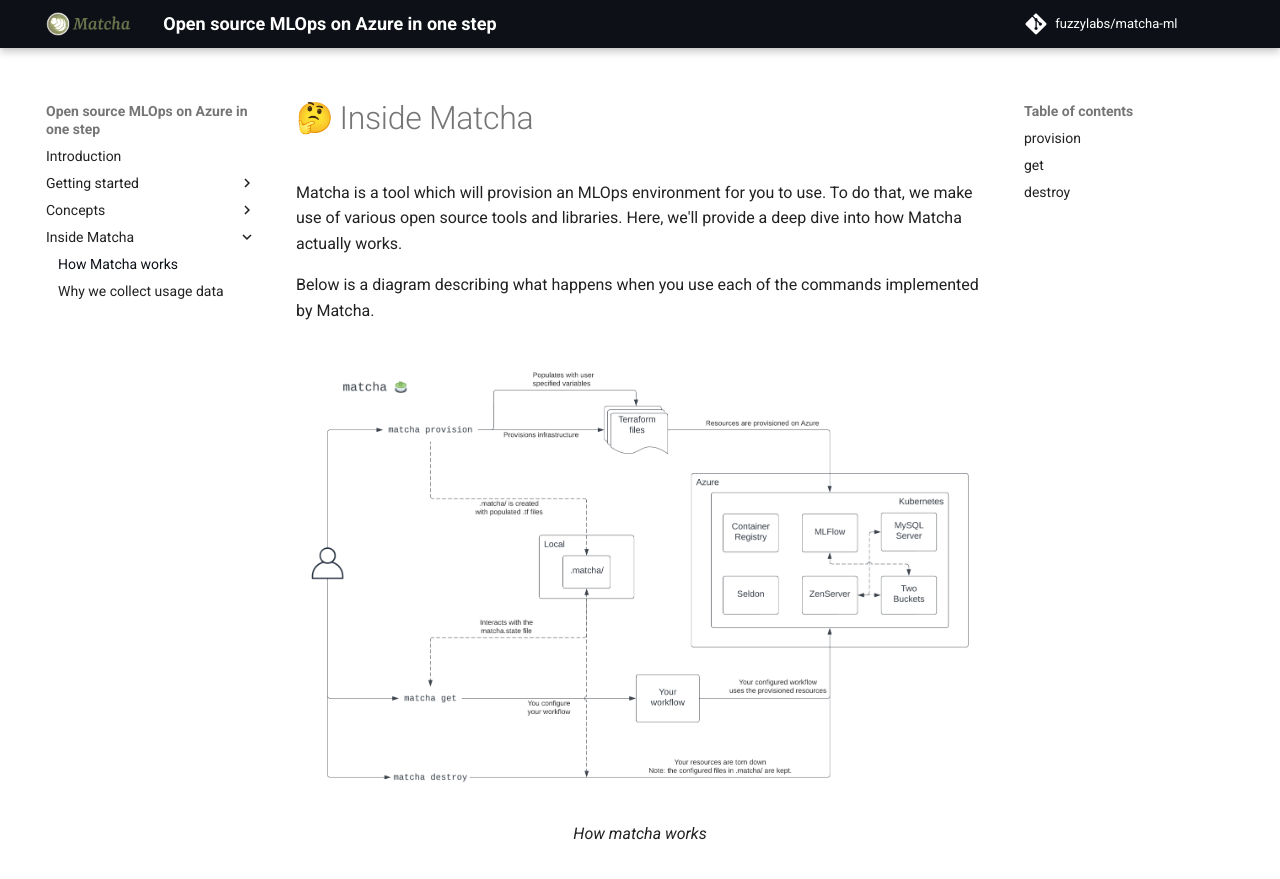
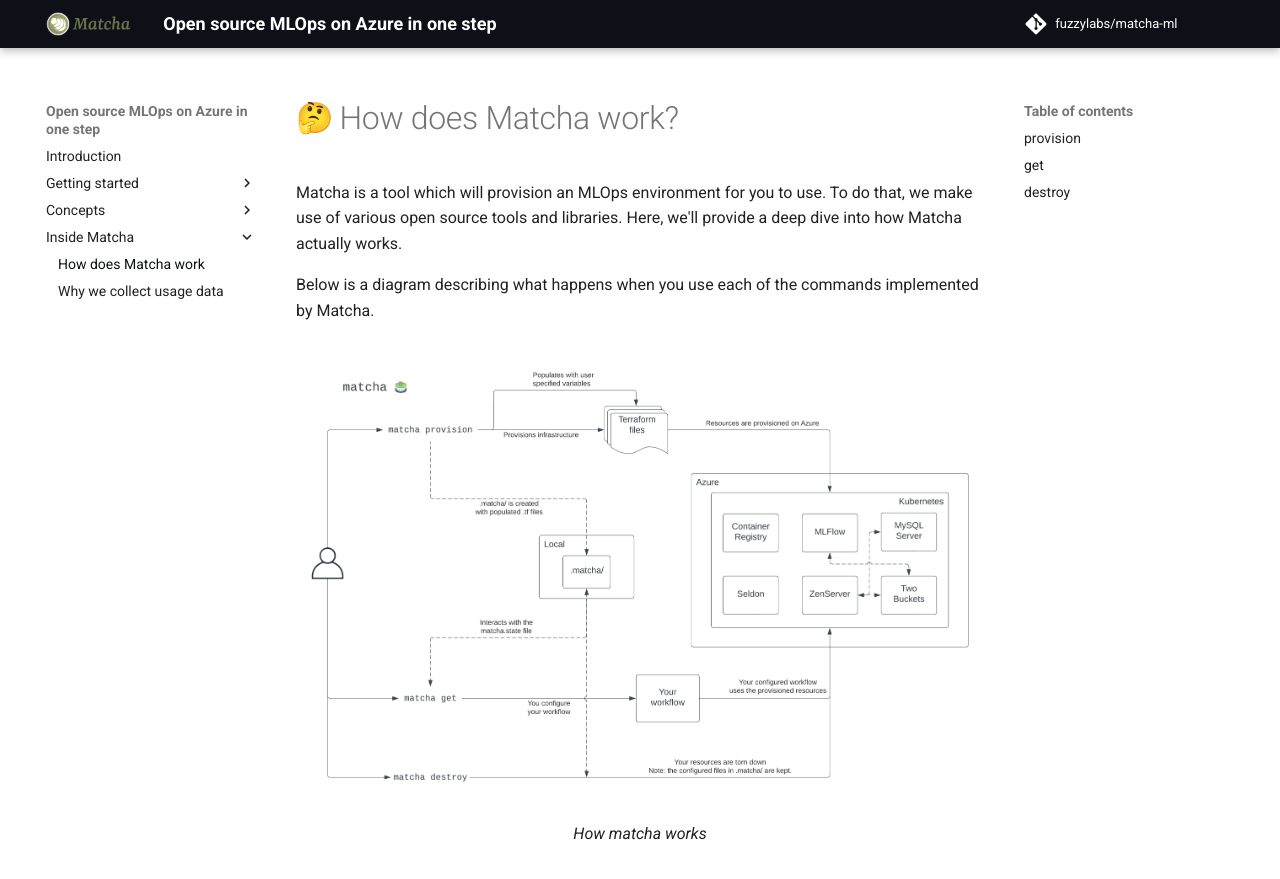
Before and after one commit to fuzzylabs/matcha, an MkDocs documentation site: the page built from docs/inside-matcha.md, in a window 1280 px wide and 900 px high. Shown: the top 879 px of the window. Built offline with MkDocs 1.6.1 and Material for MkDocs 9.7.7, drawn with Linux system fonts in a browser that asks for light colours; emoji names are drawn with the system emoji font; comment, search, counter and statistics services are not loaded.

Commit message:
Update inside matcha title

```diff
--- a/docs/inside-matcha.md
+++ b/docs/inside-matcha.md
@@ -1,4 +1,4 @@
-# :thinking: Inside Matcha
+# :thinking: How does Matcha work?
 
 Matcha is a tool which will provision an MLOps environment for you to use. To do that, we make use of various open source tools and libraries. Here, we'll provide a deep dive into how Matcha actually works.
 
--- a/mkdocs.yml
+++ b/mkdocs.yml
@@ -13,7 +13,7 @@
     - Azure Permissions: 'azure-permissions.md'
     - Azure Costs: 'costings.md'
   - Inside Matcha:
-    - How Matcha works: 'inside-matcha.md'
+    - How does Matcha work: 'inside-matcha.md'
     - Why we collect usage data: 'privacy.md'
 
 
```
